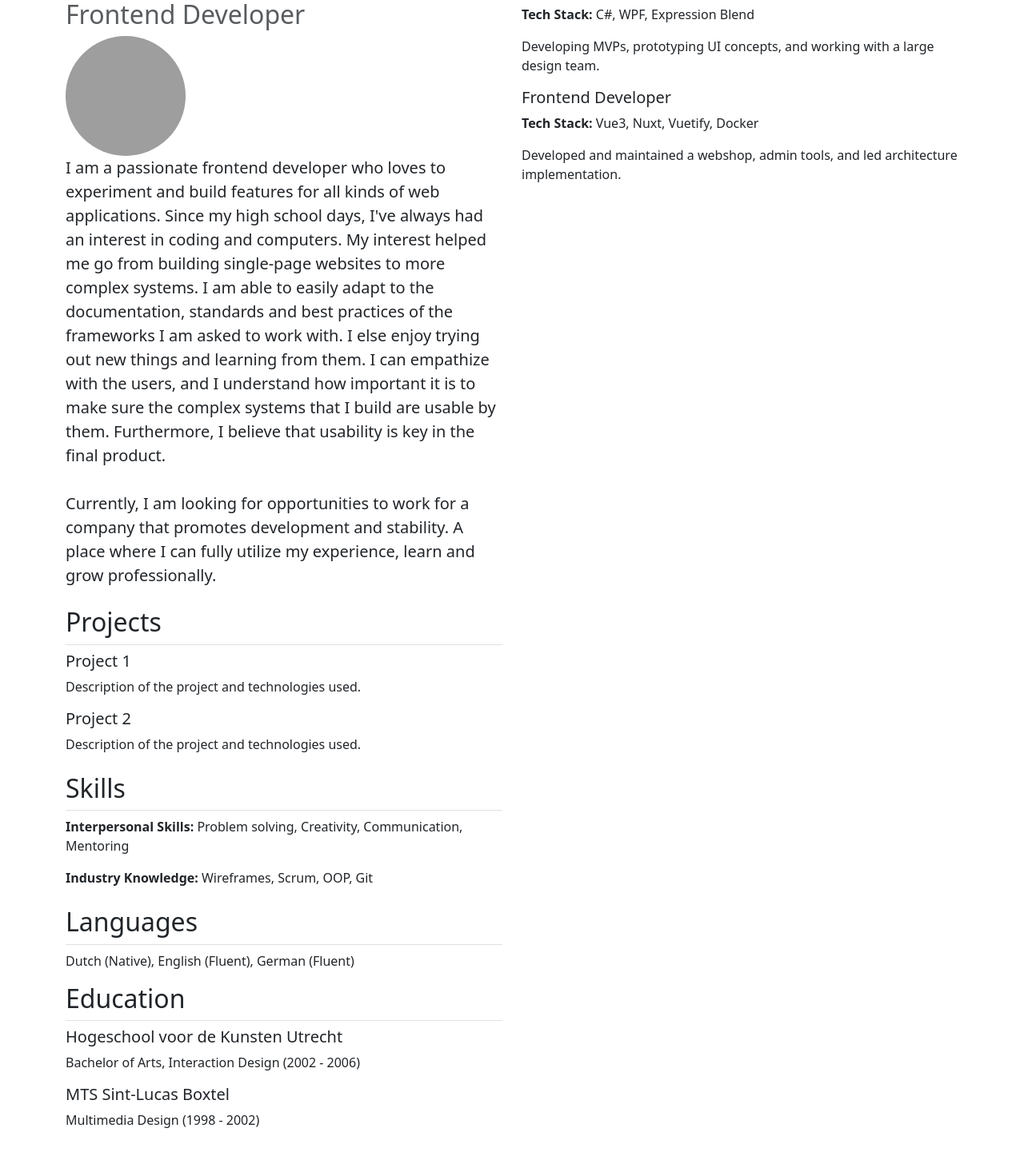
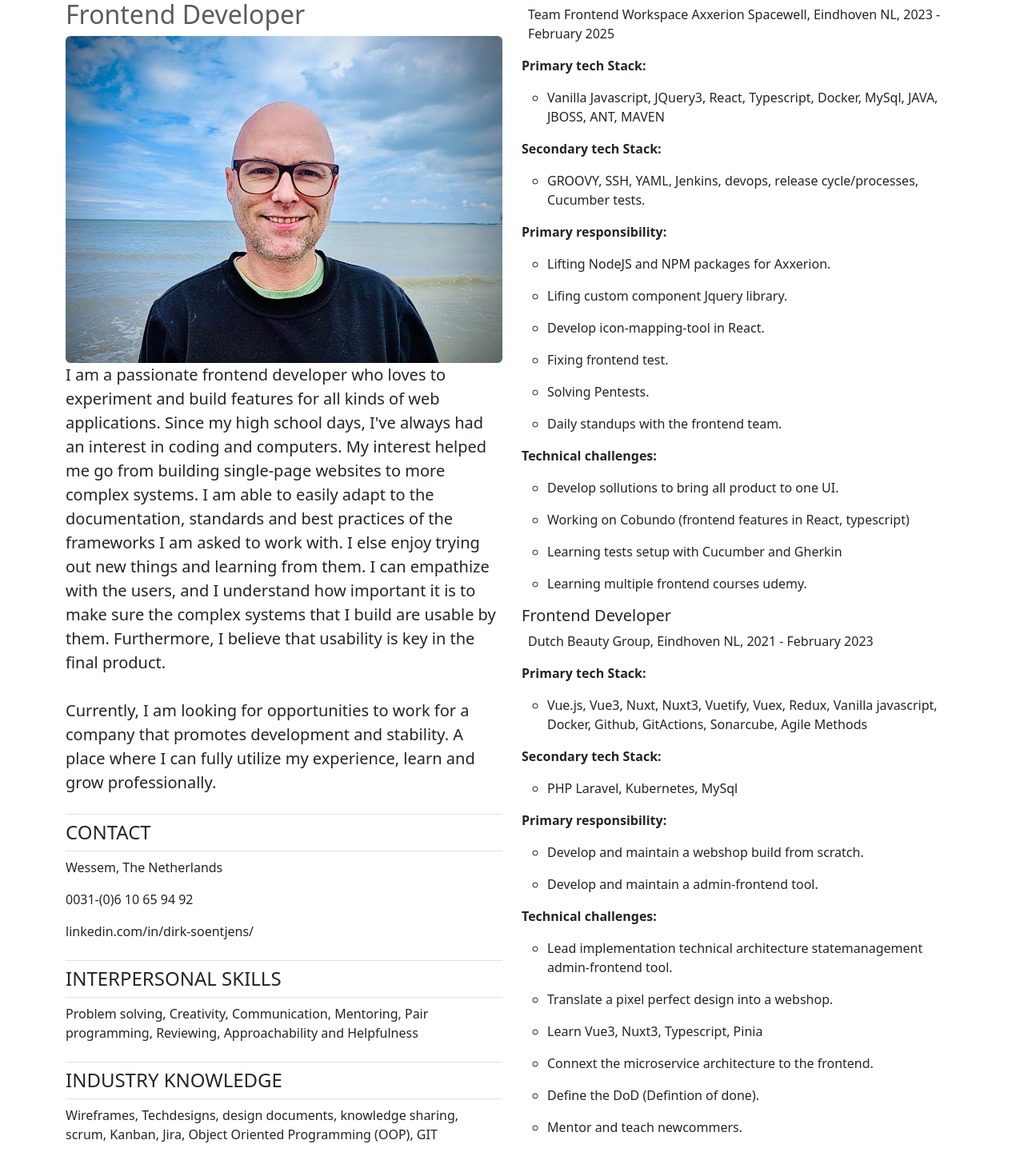
Before and after one commit to tampert/resume-angular, an Angular app: page / in a window 1280 px wide. Shown: the part 129-1570 px from the top of the page at 80% size. Built offline with nearby package versions, Linux system fonts and the light colour scheme; grey boxes are pictures that could not be loaded.

Commit message:
Added experience, and profile picture

```diff
--- a/src/app/app.component.html
+++ b/src/app/app.component.html
@@ -6,10 +6,9 @@
         <h1 class="mt-3">Dirk Soentjens</h1>
         <h2 class="text-muted">Frontend Developer</h2>
         <img
-          src="assets/dirk_sea.jpeg"
+          src="dirk_sea.jpeg"
           alt="Dirk Soentjens"
-          class="rounded-circle img-fluid"
-          style="width: 150px; height: 150px"
+          class="rounded img-fluid"
         />
         <p class="lead">
           I am a passionate frontend developer who loves to experiment and build
@@ -27,76 +26,192 @@
           my experience, learn and grow professionally.
         </p>
       </section>
-      <!-- Projects Section -->
+      <!-- Contact Section -->
       <section class="mt-4">
-        <h2 class="border-bottom pb-2">Projects</h2>
+        <h4 class="border-bottom border-top py-2 text-uppercase">Contact</h4>
         <ul class="list-unstyled">
           <li>
-            <h5>Project 1</h5>
-            <p>Description of the project and technologies used.</p>
+            <p>Wessem, The Netherlands</p>
           </li>
           <li>
-            <h5>Project 2</h5>
-            <p>Description of the project and technologies used.</p>
+            <p>0031-(0)6 10 65 94 92</p>
+          </li>
+          <li>
+            <!-- <p>dirk.soentjens@gmail.com</p> -->
+          </li>
+          <li>
+            <p>linkedin.com/in/dirk-soentjens/</p>
           </li>
         </ul>
       </section>
 
       <!-- Skills Section -->
       <section class="mt-4">
-        <h2 class="border-bottom pb-2">Skills</h2>
+        <h4 class="border-bottom border-top py-2 text-uppercase">
+          Interpersonal skills
+        </h4>
         <p>
-          <strong>Interpersonal Skills:</strong> Problem solving, Creativity,
-          Communication, Mentoring
+          Problem solving, Creativity, Communication, Mentoring, Pair
+          programming, Reviewing, Approachability and Helpfulness
         </p>
-        <p><strong>Industry Knowledge:</strong> Wireframes, Scrum, OOP, Git</p>
+      </section>
+      <!-- Skills Section -->
+      <section class="mt-4">
+        <h4 class="border-bottom border-top py-2 text-uppercase">
+          Industry knowledge
+        </h4>
+        <p>
+          Wireframes, Techdesigns, design documents, knowledge sharing, scrum,
+          Kanban, Jira, Object Oriented Programming (OOP), GIT
+        </p>
       </section>
 
       <!-- Languages Section -->
       <section class="mt-4">
-        <h2 class="border-bottom pb-2">Languages</h2>
+        <h4 class="border-bottom border-top py-2 text-uppercase">Languages</h4>
         <p>Dutch (Native), English (Fluent), German (Fluent)</p>
+      </section>
+      <!-- Education Section -->
+      <section>
+        <h4 class="border-bottom border-top py-2 text-uppercase">Education</h4>
+        <ul class="list-unstyled">
+          <li>
+            <h5>Hogeschool voor de Kunsten Utrecht</h5>
+            <p>Bachelor of Arts, Interaction Design (2002 - 2006)</p>
+          </li>
+          <li>
+            <h5>MTS Sint-Lucas Boxtel</h5>
+            <p>Multimedia Design (1998 - 2002)</p>
+          </li>
+        </ul>
       </section>
     </div>
 
     <div class="col-md-6">
-      <h2 class="border-bottom pb-2">Experience</h2>
+      <h4 class="border-bottom border-top py-2 text-uppercase">Experience</h4>
       <ul class="list-unstyled">
         <li>
-          <h5>Interaction Modeler</h5>
-          <p><strong>Tech Stack:</strong> C#, WPF, Expression Blend</p>
-          <p>
-            Developing MVPs, prototyping UI concepts, and working with a large
-            design team.
+          <h5>Software Engineer</h5>
+          <p class="px-2">
+            Team Frontend Workspace Axxerion Spacewell, Eindhoven NL, 2023 -
+            February 2025
           </p>
+          <p><strong>Primary tech Stack:</strong></p>
+          <ul>
+            <li>
+              <p>
+                Vanilla Javascript, JQuery3, React, Typescript, Docker, MySql,
+                JAVA, JBOSS, ANT, MAVEN
+              </p>
+            </li>
+          </ul>
+          <p><strong>Secondary tech Stack:</strong></p>
+          <ul>
+            <li>
+              <p>
+                GROOVY, SSH, YAML, Jenkins, devops, release cycle/processes,
+                Cucumber tests.
+              </p>
+            </li>
+          </ul>
+          <p><strong>Primary responsibility:</strong></p>
+          <ul>
+            <li>
+              <p>Lifting NodeJS and NPM packages for Axxerion.</p>
+            </li>
+            <li>
+              <p>Lifing custom component Jquery library.</p>
+            </li>
+            <li>
+              <p>Develop icon-mapping-tool in React.</p>
+            </li>
+            <li>
+              <p>Fixing frontend test.</p>
+            </li>
+            <li>
+              <p>Solving Pentests.</p>
+            </li>
+            <li>
+              <p>Daily standups with the frontend team.</p>
+            </li>
+          </ul>
+          <p><strong>Technical challenges:</strong></p>
+          <ul>
+            <li>
+              <p>Develop sollutions to bring all product to one UI.</p>
+            </li>
+            <li>
+              <p>Working on Cobundo (frontend features in React, typescript)</p>
+            </li>
+            <li>
+              <p>Learning tests setup with Cucumber and Gherkin</p>
+            </li>
+            <li>
+              <p>Learning multiple frontend courses udemy.</p>
+            </li>
+          </ul>
         </li>
+
         <li>
           <h5>Frontend Developer</h5>
-          <p><strong>Tech Stack:</strong> Vue3, Nuxt, Vuetify, Docker</p>
-          <p>
-            Developed and maintained a webshop, admin tools, and led
-            architecture implementation.
+          <p class="px-2">
+            Dutch Beauty Group, Eindhoven NL, 2021 - February 2023
           </p>
-        </li>
-      </ul>
-    </div>
-    <div class="col-md-6">
-      <h2 class="border-bottom pb-2">Education</h2>
-      <ul class="list-unstyled">
-        <li>
-          <h5>Hogeschool voor de Kunsten Utrecht</h5>
-          <p>Bachelor of Arts, Interaction Design (2002 - 2006)</p>
-        </li>
-        <li>
-          <h5>MTS Sint-Lucas Boxtel</h5>
-          <p>Multimedia Design (1998 - 2002)</p>
+          <p><strong>Primary tech Stack:</strong></p>
+          <ul>
+            <li>
+              <p>
+                Vue.js, Vue3, Nuxt, Nuxt3, Vuetify, Vuex, Redux, Vanilla
+                javascript, Docker, Github, GitActions, Sonarcube, Agile Methods
+              </p>
+            </li>
+          </ul>
+          <p><strong>Secondary tech Stack:</strong></p>
+          <ul>
+            <li>
+              <p>PHP Laravel, Kubernetes, MySql</p>
+            </li>
+          </ul>
+          <p><strong>Primary responsibility:</strong></p>
+          <ul>
+            <li>
+              <p>Develop and maintain a webshop build from scratch.</p>
+            </li>
+            <li>
+              <p>Develop and maintain a admin-frontend tool.</p>
+            </li>
+          </ul>
+          <p><strong>Technical challenges:</strong></p>
+          <ul>
+            <li>
+              <p>
+                Lead implementation technical architecture statemanagement
+                admin-frontend tool.
+              </p>
+            </li>
+            <li>
+              <p>Translate a pixel perfect design into a webshop.</p>
+            </li>
+            <li>
+              <p>Learn Vue3, Nuxt3, Typescript, Pinia</p>
+            </li>
+            <li>
+              <p>Connext the microservice architecture to the frontend.</p>
+            </li>
+            <li>
+              <p>Define the DoD (Defintion of done).</p>
+            </li>
+            <li>
+              <p>Mentor and teach newcommers.</p>
+            </li>
+          </ul>
         </li>
       </ul>
     </div>
   </div>
 
   <!-- Download Resume -->
-  <div class="text-center mt-5">
+  <div class="text-center my-5">
     <a
       href="assets/Resume_DirkSoentjens_EN.pdf"
       class="btn btn-primary"
```
Also changed, not shown: public/dirk_sea.jpeg (added).
